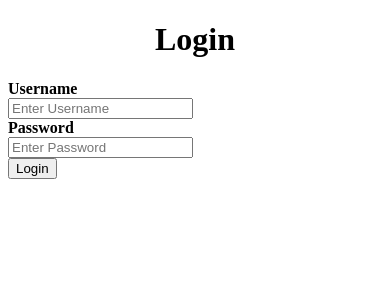
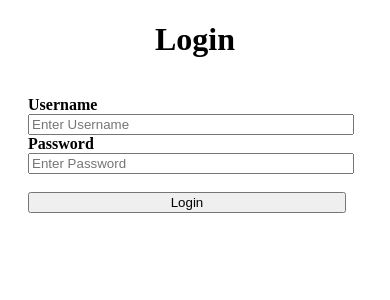
Before and after one commit to SepehrBazyar/Laboratory, a Python web app: template templates/login.html in a window 390 px wide. Shown: the top 300 px of the page. Run offline with Jinja, Linux system fonts and the light colour scheme; the template is opened without the code that fills it, so the values that code supplies are empty.

Commit message:
Write Login Page Responsive for Mobile Device

```diff
--- a/core/manager.py
+++ b/core/manager.py
@@ -1,6 +1,8 @@
 import json
-# import psycopg2
 import logging
+
+from psycopg2 import connect
+from psycopg2._psycopg import connection, cursor
 
 from abc import ABC, abstractmethod
 from .exceptions import *
--- a/templates/login.html
+++ b/templates/login.html
@@ -4,17 +4,38 @@
         <meta charset="UTF-8">
         <meta name="viewport" content="width=device-width, initial-scale=1">
         <title>Login</title>
+        <style>
+            input , button {
+                width: 100%;
+            }
+            form > div {
+                width: 576px;
+                border: 3px solid black;
+                padding: 1rem 2rem 1rem 1rem;
+                margin: auto;
+            }
+            @media only screen and (max-width: 768px) {
+                input , button {
+                    margin: auto;
+                }
+                form > div {
+                    width: 85%;
+                    border: none;
+                    padding: 1rem 1.5rem 1rem 0.5rem;
+                }
+            }
+        </style>
     </head>
     <body>
         <div>
-            <form action="">
+            <form>
                 <h1 style="text-align: center;">Login</h1>
                 <div>
                     <label for="uname"><b>Username</b></label><br>
                     <input type="text" placeholder="Enter Username" name="uname" required><br>
                     <label for="passwd"><b>Password</b></label><br>
-                    <input type="password" placeholder="Enter Password" name="passwd" minlength="4" required><br>
-                    <input type="submit" value="Login">
+                    <input type="password" placeholder="Enter Password" name="passwd" minlength="4" required>
+                    <br><br><button type="submit">Login</button>
                 </div>
             </form>
         </div>
```
